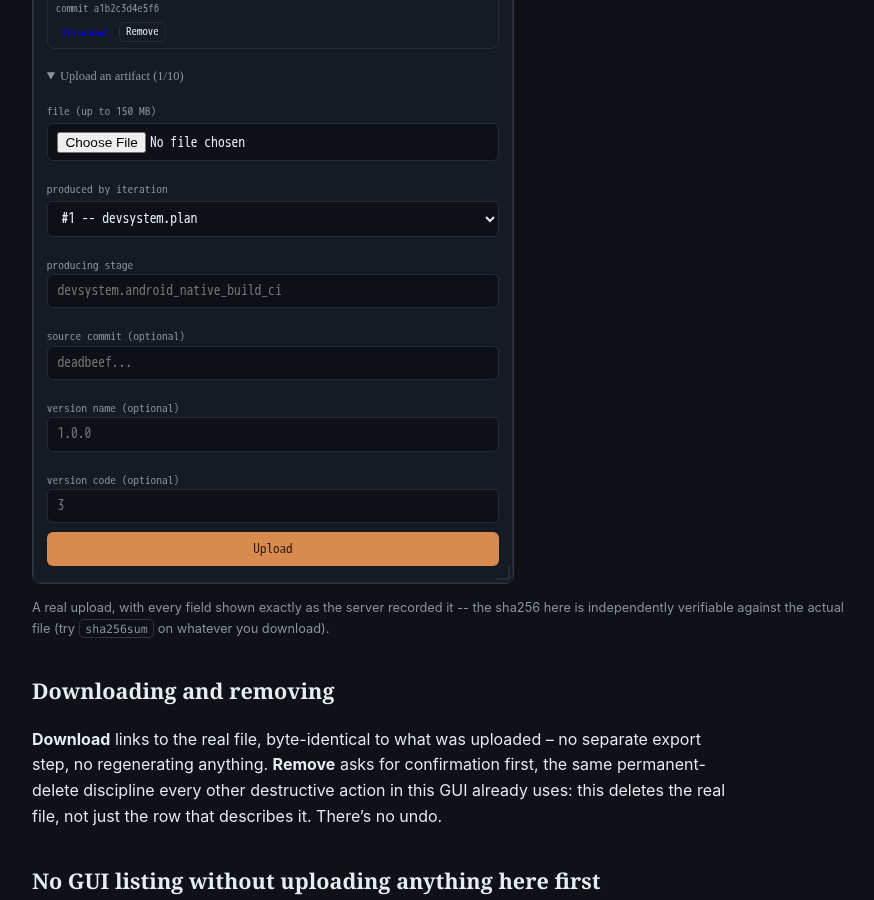
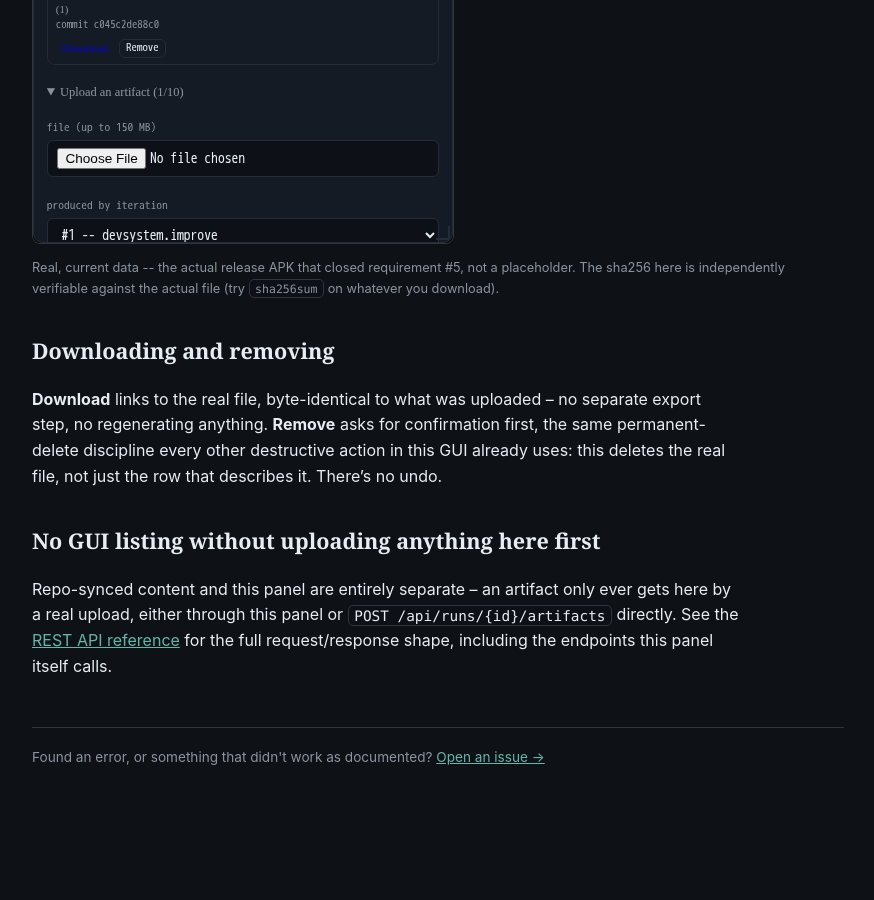
Before and after one commit to scimbe/CADS-devsystem-docs, a Jekyll site: the page built from _how-to/manage-build-artifacts.md, in a window 1280 px wide and 900 px high, scrolled down 1779 px. Shown: the whole window, without its empty margins (322-1196 px from the left). Built offline with Jekyll 4.4.1, drawn with Linux system fonts in a browser that asks for light colours; after the commit the page ends 2612 px from its top, so only the background shows below that.

Commit message:
how-to: replace synthetic Build Artifacts screenshot with the real production upload
The old screenshot showed fabricated placeholder data (app-release.apk.txt,
196 bytes, a made-up commit). Replaced with the actual, currently-live
release APK that closed requirement #5 this session -- real commit
c045c2d, real 7.8 MB APK, real server-computed checksum, matching this
site's own "real, current data, not illustrative" convention used
throughout.

```diff
--- a/_how-to/manage-build-artifacts.md
+++ b/_how-to/manage-build-artifacts.md
@@ -38,8 +38,8 @@ You never type in a hash. `sha256` is always computed server-side from the actua
 shown afterward on the artifact itself:
 
 <figure>
-<img src="{{ '/assets/img/howto-manage-build-artifacts/02-uploaded-with-metadata.png' | relative_url }}" alt="The Build Artifacts panel showing one real uploaded artifact with its filename, server-computed sha256, source iteration and stage, version, and commit, plus the still-open upload form for a second one">
-<figcaption>A real upload, with every field shown exactly as the server recorded it -- the sha256 here is independently verifiable against the actual file (try <code>sha256sum</code> on whatever you download).</figcaption>
+<img src="{{ '/assets/img/howto-manage-build-artifacts/02-uploaded-with-metadata.png' | relative_url }}" alt="The Build Artifacts panel showing the real webconference-android release APK, 7.8 MB, its server-computed sha256, iteration 31 (devsystem.android_native_build_ci), version 0.1.0-scaffold, and commit c045c2d">
+<figcaption>Real, current data -- the actual release APK that closed requirement #5, not a placeholder. The sha256 here is independently verifiable against the actual file (try <code>sha256sum</code> on whatever you download).</figcaption>
 </figure>
 
 ## Downloading and removing
```
Also changed, not shown: assets/img/howto-manage-build-artifacts/02-uploaded-with-metadata.png.
